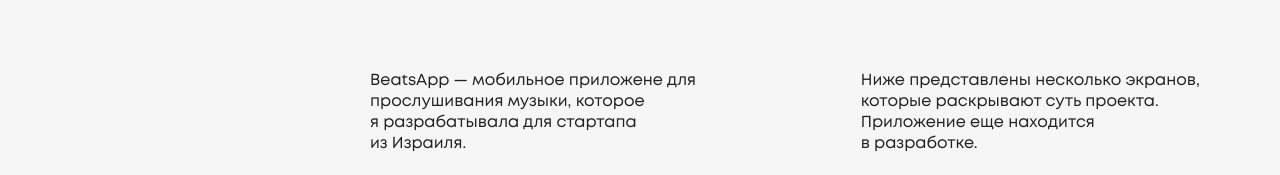
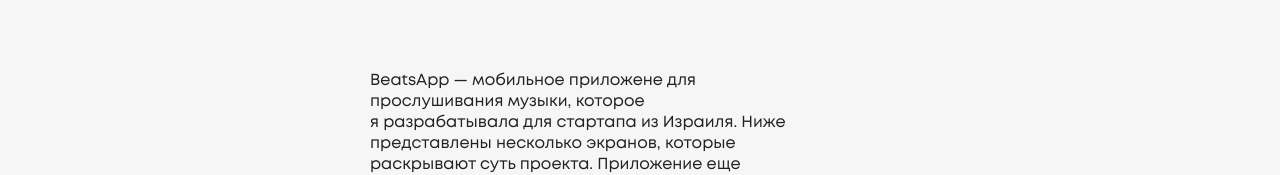
Before and after one commit to kirillmerzlyakov/portfolio, a React (Create React App) app: page /beatsapp in a window 1280 px wide. Shown: the part 765-940 px from the top of the page. Built offline with nearby package versions, Linux system fonts and the light colour scheme.

Commit message:
стили

```diff
--- a/src/projects/beatsApp.tsx
+++ b/src/projects/beatsApp.tsx
@@ -19,10 +19,8 @@
     <div className={cn["text-wrapper"]}>
       <div className={cn["text-block"]}>
         BeatsApp&nbsp;&mdash; мобильное приложене для прослушивания музыки,
-        которое я&nbsp;разрабатывала для стартапа из&nbsp;Израиля.
-      </div>
-      <div className={cn["text-block"]}>
-        Ниже представлены несколько экранов, которые раскрывают суть проекта.
+        которое я&nbsp;разрабатывала для стартапа из&nbsp;Израиля. Ниже
+        представлены несколько экранов, которые раскрывают суть проекта.
         Приложение еще находится в&nbsp;разработке.
       </div>
     </div>
--- a/src/projects/projects.module.less
+++ b/src/projects/projects.module.less
@@ -49,7 +49,7 @@
 
   .text-block {
     display: flex;
-    flex-direction: column;
+    width: 50%;
   }
 
   @media screen and (max-width: 430px) {
```
